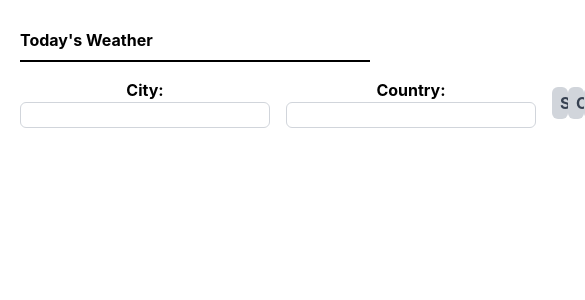
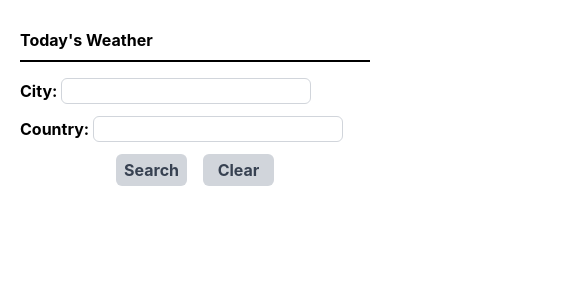
Before and after one commit to doandanson/aquariux, a React (Create React App) app: page / in a window 390 px wide. Shown: the top 300 px of the page, 585 px wide, since content can reach past the window. Built offline with nearby package versions, Linux system fonts and the light colour scheme.

Commit message:
minor fix
- add check for if both city and country was added
- add reponsive design

```diff
--- a/src/App.js
+++ b/src/App.js
@@ -63,7 +63,15 @@ function App() {
       temp_min: "",
       humidity: ""
     });
-    Weather.getWeatherData(city).then(respond => {
+    if (cityName && countryName) {
+      setWeatherDataErrors("please only input either city or country");
+    } else {
+      let param = ""
+      if (cityName) {
+        param = cityName
+      } else
+      param = countryName
+      Weather.getWeatherData(param).then(respond => {
         if (respond.error) {
           setWeatherDataErrors(respond.error);
         } else {
@@ -81,6 +89,7 @@ function App() {
           historyLog(respond);
         }
       });
+    }
   };
 
   const handleDeleteHistory = (index) => {
@@ -89,11 +98,11 @@ function App() {
 
   return (
     <div className="App flex flex-col p-5">
-      <div className="Header py-2 w-full border-b-2 border-black ">
+      <div className="Header py-2 w-full border-b-2 border-black">
         <h1 className="App-title text-left font-bold">Today's Weather</h1>
       </div>
-      <div className="Search-box py-4 w-full flex flex-row justify-start items-center space-x-4">
-        <div>
+      <div className="Search-box container py-4 flex flex-col md:flex-row justify-items-start items-start md:items-center md:space-x-4">
+        <div className="pb-3">
           <label htmlFor="city" className="font-bold">
             City:{" "}
           </label>
@@ -105,7 +114,7 @@ function App() {
             onChange={e => handleChangeCityName(e)}
           />
         </div>
-        <div>
+        <div className="pb-3">
           <label htmlFor="country" className="font-bold">
             Country:{" "}
           </label>
@@ -117,7 +126,7 @@ function App() {
             onChange={e => handleChangeCountryName(e)}
           />
         </div>
-        <div className="grid grid-cols-3 gap-4">
+        <div className="grid grid-cols-2 gap-4 pb-3 self-center">
           <button
             className="bg-gray-300 text-gray-700 font-bold py-1 px-2 rounded-md"
             onClick={() => handleSearchButton(cityName)}
@@ -130,15 +139,9 @@ function App() {
           >
             Clear
           </button>
-          <button
-            className="bg-gray-300 text-gray-700 font-bold py-1 px-2 rounded-md"
-            onClick={() => console.log(weatherDataHistories)}
-          >
-            test
-          </button>
         </div>
       </div>
-      <div className="Weather-info-wrapper py-4 w-full flex flex-column justify-start">
+      <div className="Weather-info-wrapper py-4 w-full flex flex-col justify-start">
         {weatherDataErrors
           ? <div className="Weather-info-error border-2 border-red-700 bg-red-300 w-full">
               <p className="text-black text-left p-2">
@@ -172,10 +175,10 @@ function App() {
           <div className="History-title py-2 w-full border-b-2 border-black ">
             <h1 className="App-title text-left font-bold">Search History</h1>
           </div>
-          <div className="History-list flex flex-col w-full items-center">
+          <div className="History-list flex flex-col w-full items-center ">
           {weatherDataHistories.map((weatherData, index) => {
             return (
-              <div key={index} className="History-item flex flex-row w-full borber-b-2 border-slate-400 py-2 justify-between">
+              <div key={index} className="History-item flex flex-row w-full py-2 justify-between border-b-2 border-slate-300">
                 <p>{weatherData && weatherData.city}, {weatherData && weatherData.country}</p>
                 <div className="Button-group flex flex-row space-x-3">
                   <p>{weatherData.time}</p>
```
Lines whose indentation alone changed are shown as unchanged.
